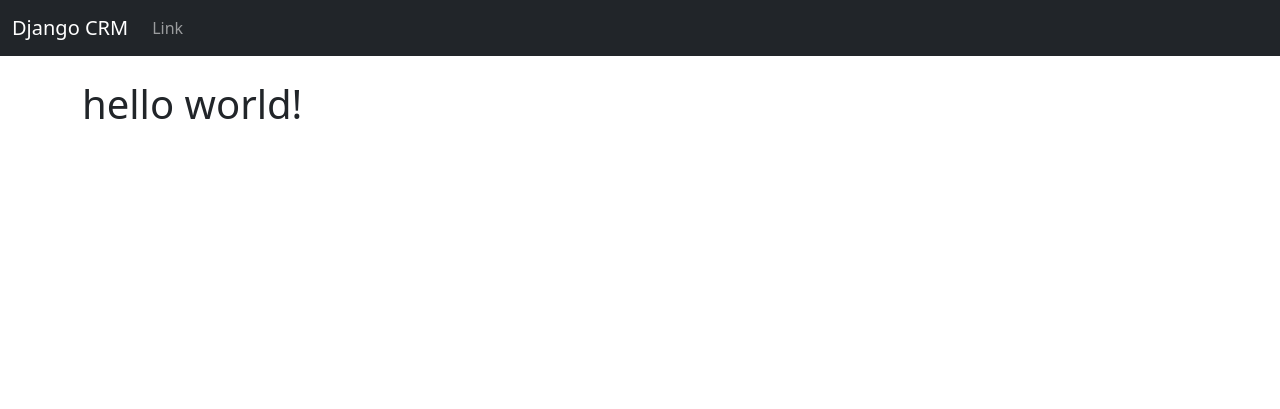
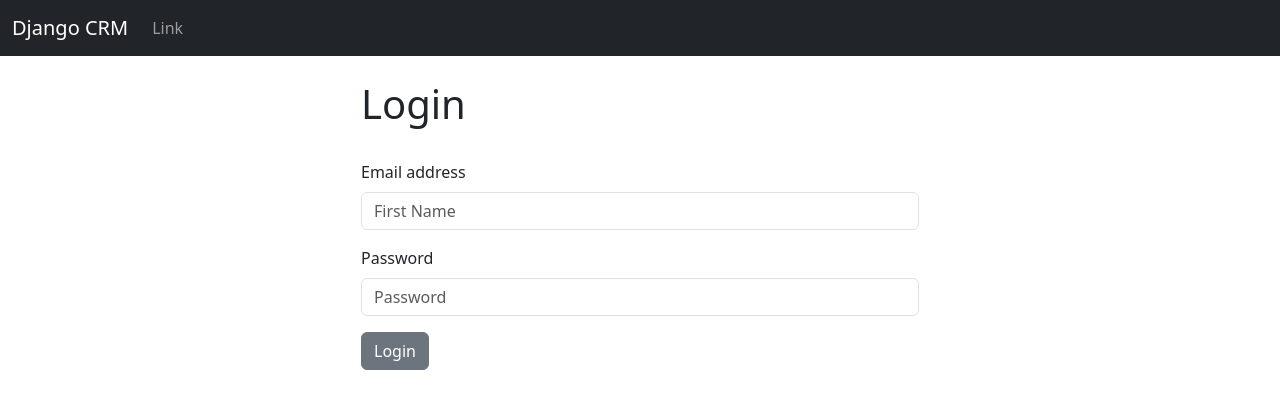
Before and after one commit to ron-ligsay/django-app, a Django app: template website/templates/home.html in a window 1280 px wide. Shown: the top 409 px of the page. Run offline with Django 4.2, Linux system fonts and the light colour scheme; the template is opened without the code that fills it, so the values that code supplies are empty.

Commit message:
login form

````diff
--- a/website/templates/home.html
+++ b/website/templates/home.html
@@ -4,7 +4,31 @@
 
 {% block content %}
 
-<h1>hello world!</h1>
+<div class="col-md-6 offset-md-3">
+    <h1>Login</h1>
+    <br>
+    <form action="POST" action="{% url 'home' %}">
+        {% csrf_token %}
+        <form>
+            <div class="mb-3">
+              <label for="exampleInputEmail1" class="form-label">Email address</label>
+              <!--input type="email" class="form-control" id="exampleInputEmail1" aria-describedby="emailHelp"-->
+              <input type="text" class="form-control" name="first_name" placeholder="First Name">
+              <!--div id="emailHelp" class="form-text">We'll never share your email with anyone else.</-->
+            </div>
+            <div class="mb-3">
+              <label for="exampleInputPassword1" class="form-label" >Password</label>
+              <!--input type="password" class="form-control" id="exampleInputPassword1"-->
+              <input type="password" class="form-control" name="Password" placeholder="Password">
+            </div>
+            <!--div class="mb-3 form-check">
+              <input type="checkbox" class="form-check-input" id="exampleCheck1">
+              <label class="form-check-label" for="exampleCheck1">Check me out</label>
+            </div-->
+            <button type="submit" class="btn btn-secondary">Login</button>
+          </form>
+    </form>
+</div>
 
 {% endblock content %}
 ```
--- a/website/urls.py
+++ b/website/urls.py
@@ -20,4 +20,6 @@ from . import views
 
 urlpatterns = [
     path('', views.home, name='home'),
+    #path('login/', views.login_user, name='login'),
+    path('logout/', views.logout_user, name='logout'),
 ]
--- a/website/views.py
+++ b/website/views.py
@@ -3,7 +3,10 @@ from django.contrib.auth import authenticate, login, logout
 from django.contrib import messages
 
 
+def logout_user(request):
+    pass
 
 # Create your views here.
 def home(request):
+
     return render(request, 'home.html', {})
````
